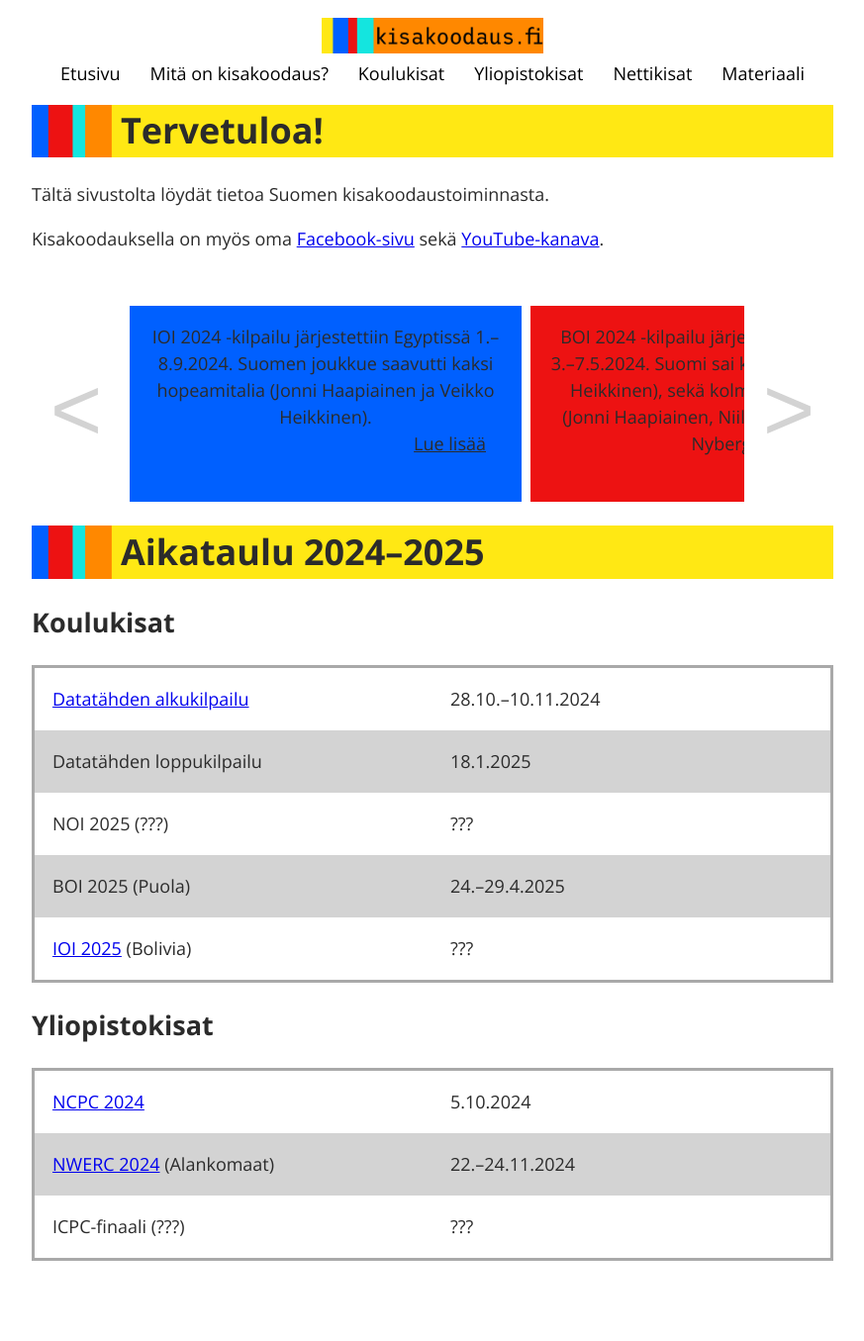
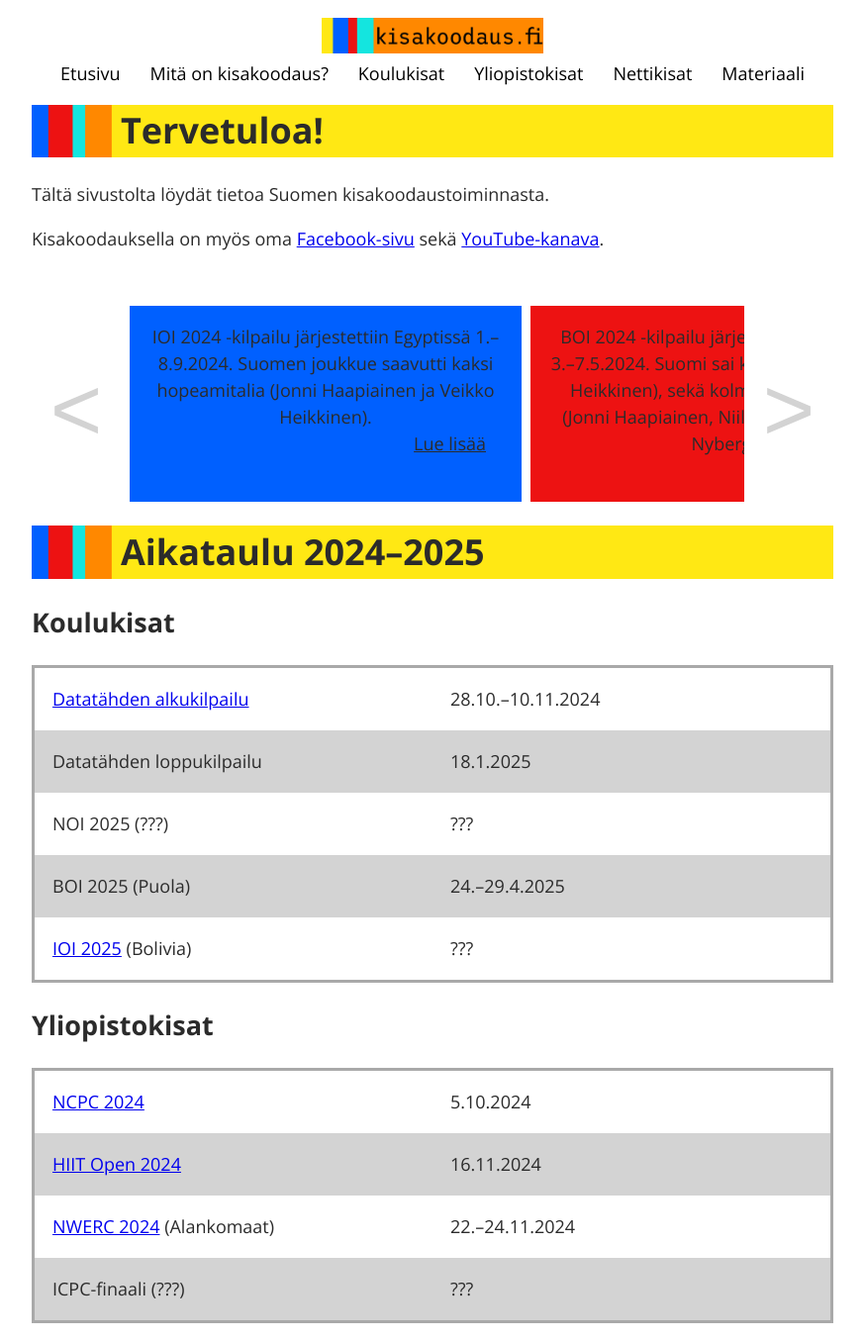
Before and after one commit to kisakoodaus/kisakoodaus.fi, a Jekyll site: the page built from index.html, in a window 1280 px wide and 1355 px high. Shown: the whole window at 99% size, without its empty margins (203-1076 px from the left). Built offline with Jekyll 4.4.1, drawn with Linux system fonts in a browser that asks for light colours.

Commit message:
Lisää HIIT Open 2024

```diff
--- a/index.html
+++ b/index.html
@@ -178,6 +178,7 @@
 
 <table class="schedule">
 <tr><td><a href="https://nordic.icpc.io/ncpc2024/">NCPC 2024</a></td><td>5.10.2024</td></tr>
+<tr><td><a href="http://open.hiit.fi/">HIIT Open 2024</a></td><td>16.11.2024</td></tr>
 <tr><td><a href="https://www.nwerc.eu/">NWERC 2024</a> (Alankomaat)</td><td>22.–24.11.2024</td></tr>
 <tr><td>ICPC-finaali (???)</td><td>???</td></tr>
 </table>
```
